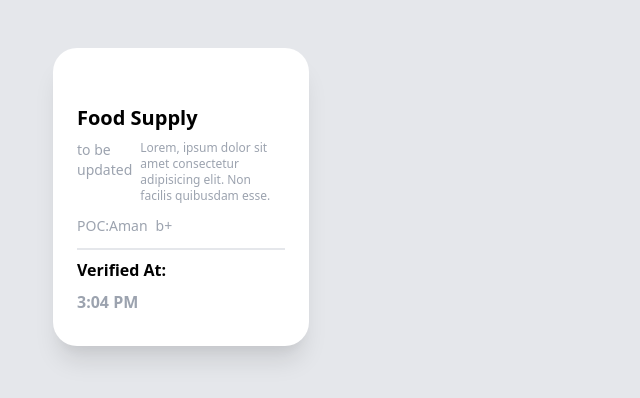
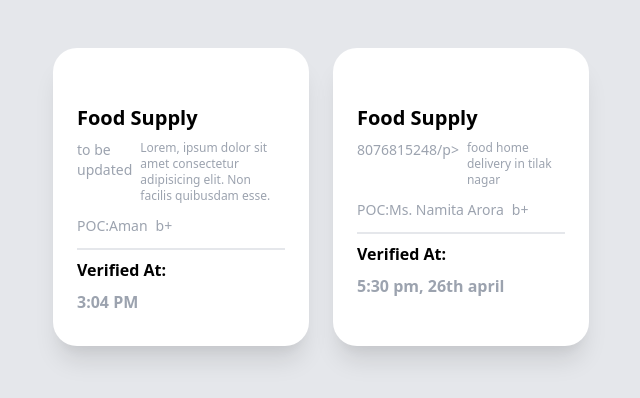
Before and after one commit to sharmadevanshi147/covid-19.io, a plain HTML site: page foodsupply.html in a window 1280 px wide. Shown: the whole page, without its empty margins (39-679 px from the left). Drawn offline with nearby package versions, Linux system fonts and the light colour scheme.

Commit message:
added something

```diff
--- a/foodsupply.html
+++ b/foodsupply.html
@@ -41,6 +41,34 @@
         </div>
         <!-- 1 card ended -->
 
+          <!-- 2 card -->
+          <div class="relative bg-white py-6 px-6 rounded-3xl w-64 my-4 shadow-xl">
+
+            <div class="mt-8">
+                <p class="text-xl font-semibold my-2">Food Supply</p>
+                <div class="flex space-x-2 text-gray-400 text-sm">
+                  <p> 8076815248/p> <br>
+                  <p class="text-xs ">food home delivery in tilak nagar </p>
+                </div>
+                <div class="flex space-x-2 text-gray-400 text-sm my-3">
+                    <!-- svg  -->
+                    <p>POC:Ms. Namita Arora</p>
+                    <p>b+</p>
+                </div>
+                <div class="border-t-2"></div>
+
+                <div class="flex justify-between">
+
+                     <div class="my-2">
+                        <p class="font-semibold text-base mb-2">Verified At:</p>
+                        <div class="text-base text-gray-400 font-semibold">
+                            <p>5:30 pm, 26th april</p>
+                        </div>
+                    </div>
+                </div>
+            </div>
+        </div>
+        <!-- 2 card ended -->
     </div>
 </div>
 
```
Also changed, not shown: hospitalbeds.html (+0 -28 lines).
